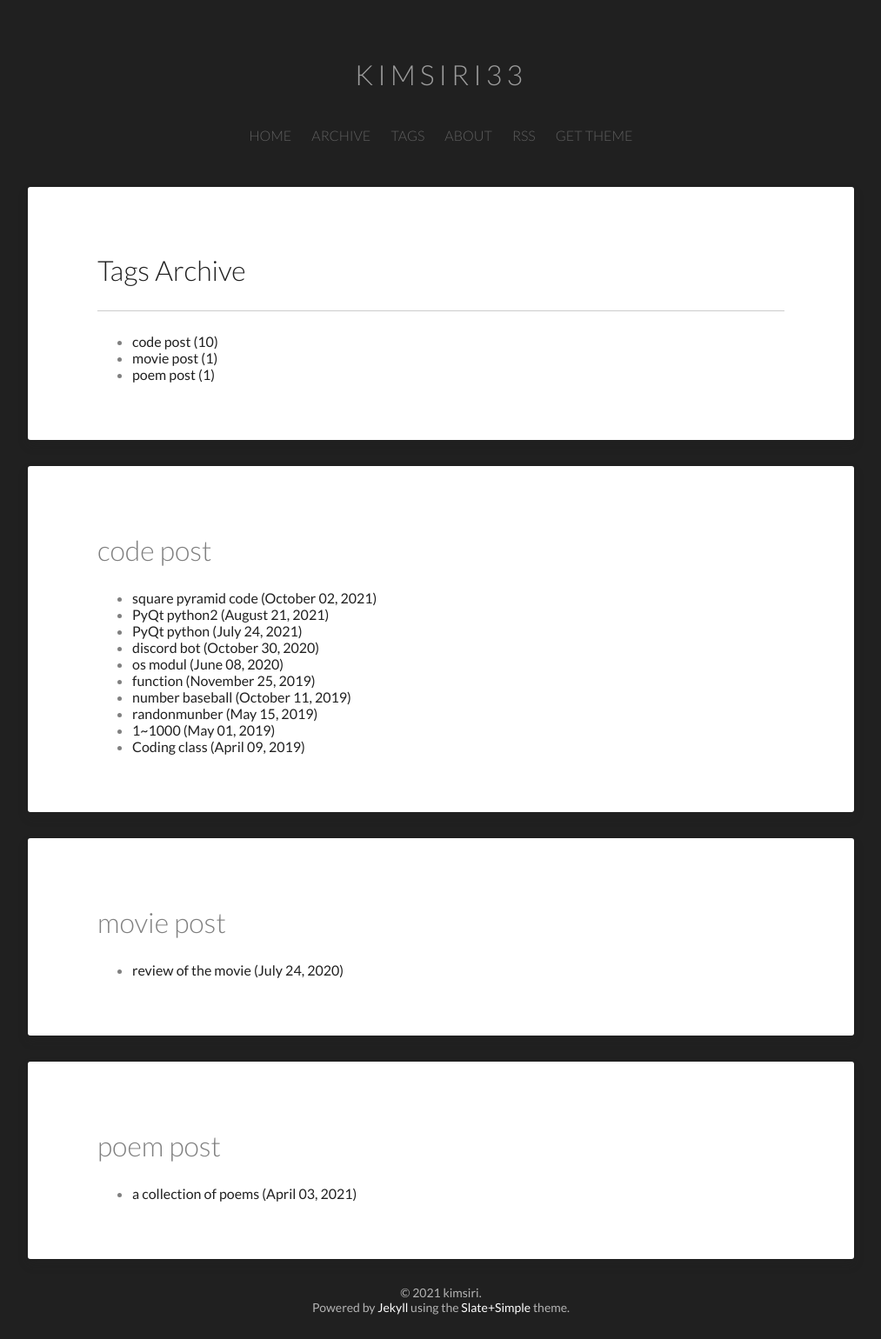
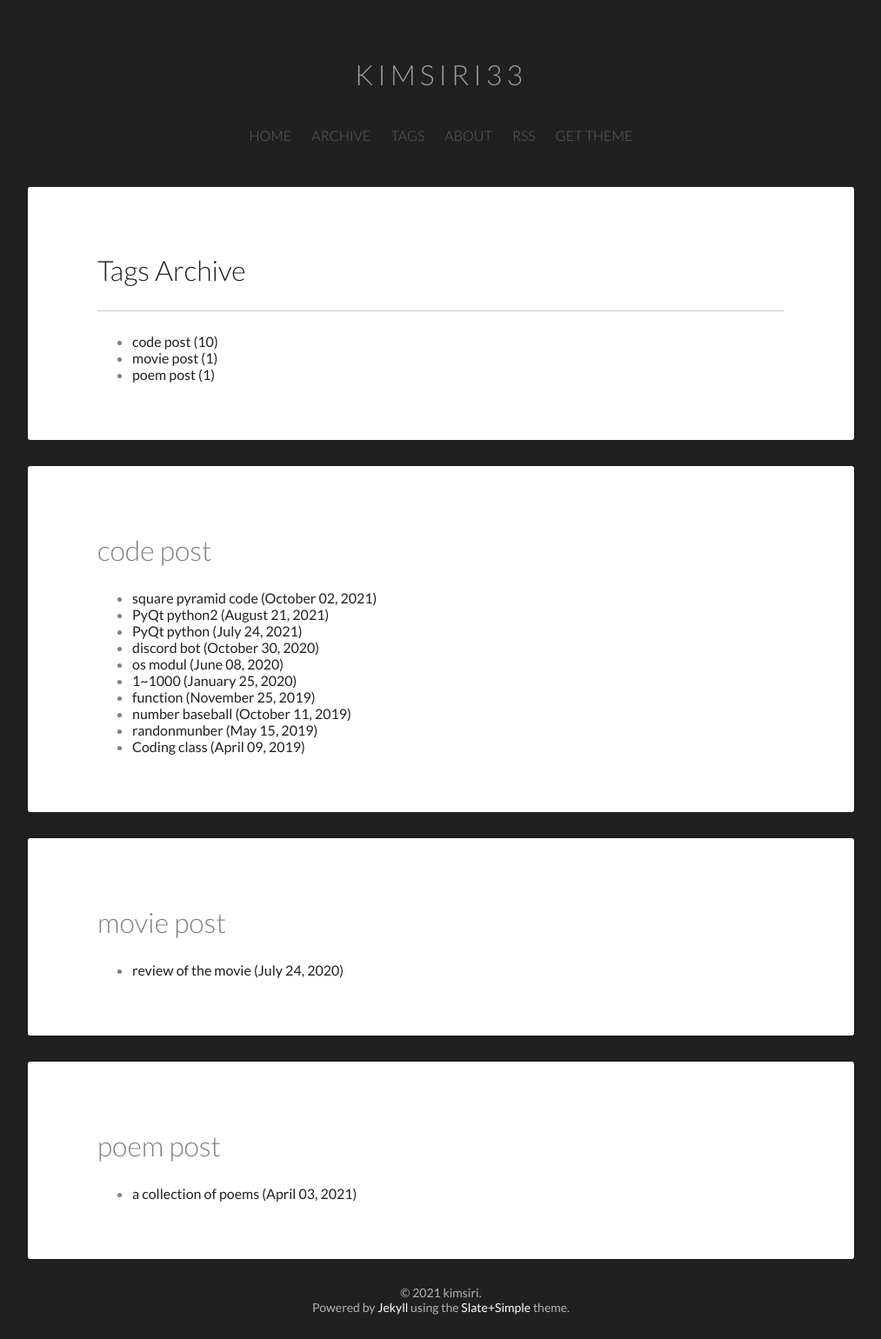
Before and after one commit to kimsiri33/kimsiri33.github.com, a Jekyll site: the page built from tags/index.html, in a window 1280 px wide. Shown: the whole page at 87% size, without its empty margins (133-1146 px from the left). Built offline with Jekyll 4.4.1, drawn with Linux system fonts in a browser that asks for light colours.

Commit message:
Update and rename 2019-05-01-1000.md to 2020-01-25-1000.md

````diff
--- a/_posts/2019-05-01-1000.md
+++ b/_posts/2020-01-25-1000.md
@@ -4,7 +4,7 @@ categories: posts
 title: 1~1000
 subtitle: 1이상 1000미만 더하기
 tags: [code post]
-date-string: MAY 01, 2019
+date-string: JANUARY 25, 2020
 ---
 
 ```python
````
